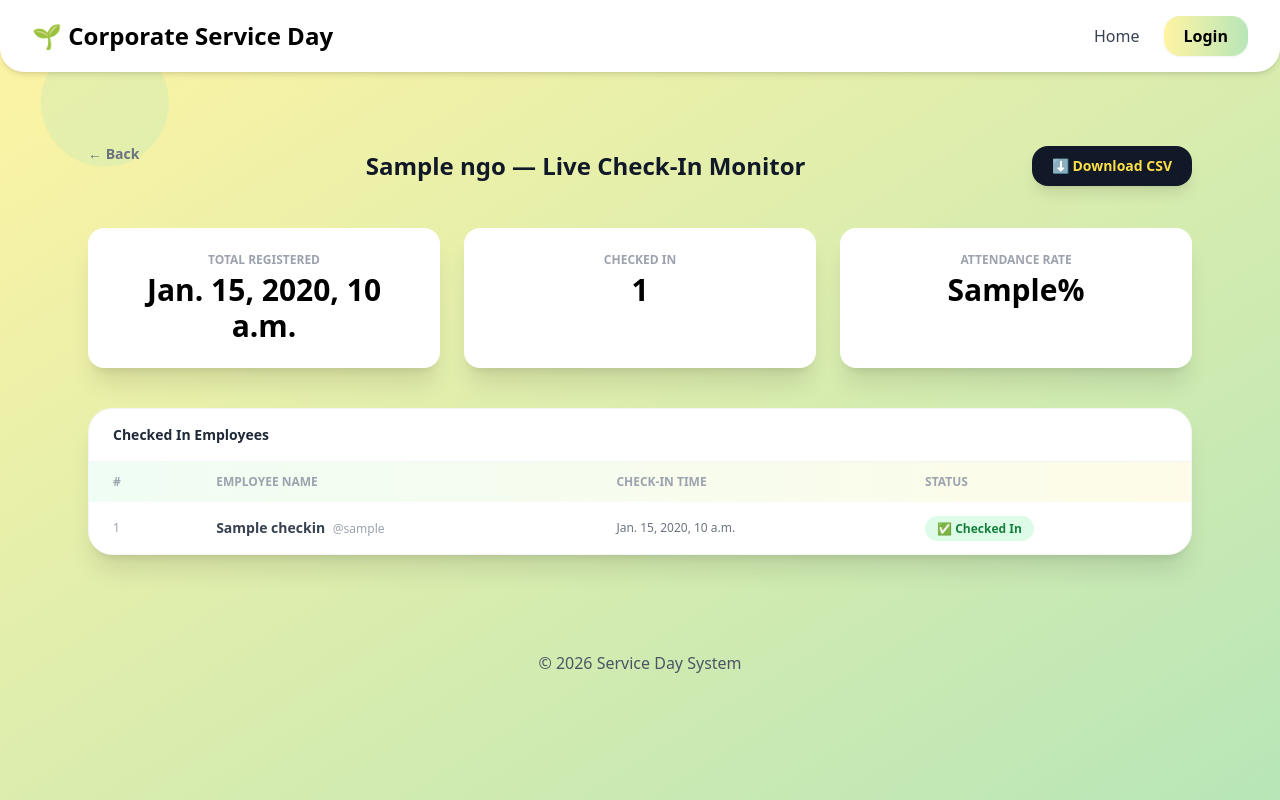
After one commit to MrQin877/serviceday-api-gateway, a Django app: template templates/checkin/list.html in a window 1280 px wide. The commit adds this page. Run offline with Django 5.2, Linux system fonts and the light colour scheme; the template is opened without the code that fills it: most values are stand-ins (such as "Sample title", 1, 10 or a date in 2020); some libraries are stand-ins or nearby versions.

Commit message:
Enhance check-in views and live monitor UI
Normalize NGO/registration IDs and enrich check-in flows; compute attendance stats and supply NGO context to templates. gateway/views.py: coerce NGO and registration ngo_id to int, attach registration's NGO object, fetch/enrich live checkins with user names, fetch total registered count and attendance percentage, and include NGO data for templates; also fetch QR and pass NGO to QR view. Templates: add a new checkin/list.html (new live monitor UI with CSV download), remove old live_monitor.html, and rename/adjust generate_qr.html → qr.html with layout and data display tweaks.

```diff
--- /dev/null
+++ b/templates/checkin/list.html
@@ -0,0 +1,137 @@
+{% extends "base.html" %}
+
+{% block content %}
+
+<div class="max-w-6xl mx-auto px-6 py-10">
+
+  <!-- Header Row -->
+  <div class="flex flex-col md:flex-row items-start md:items-center justify-between mb-10 gap-4">
+    <a href="{% url 'admin_dashboard' %}"
+       class="inline-flex items-center gap-2 text-sm font-semibold text-gray-500 hover:text-gray-800 transition mb-6">
+       ← Back
+    </a>
+    <div class="flex-1 text-center">
+      <h1 class="text-2xl font-bold text-gray-900">
+        {{ ngo.name|default:"Activity" }} — Live Check-In Monitor
+      </h1>
+    </div>
+    <button onclick="downloadCSV()"
+        class="bg-gray-900 text-yellow-300 font-bold text-sm px-5 py-2.5 rounded-2xl shadow-lg">
+        ⬇ Download CSV
+    </button>
+  </div>
+
+  <!-- Stat Cards -->
+  <div class="grid md:grid-cols-3 gap-6 mb-10">
+    <div class="bg-white rounded-2xl shadow-xl p-6 text-center">
+      <p class="text-xs font-bold text-gray-400 uppercase mb-1">Total Registered</p>
+      <p class="text-3xl font-bold text-black">{{ total_registered }}</p>
+    </div>
+    <div class="bg-white rounded-2xl shadow-xl p-6 text-center">
+      <p class="text-xs font-bold text-gray-400 uppercase mb-1">Checked In</p>
+      <p class="text-3xl font-bold text-black">{{ checked_in_count }}</p>
+    </div>
+    <div class="bg-white rounded-2xl shadow-xl p-6 text-center">
+      <p class="text-xs font-bold text-gray-400 uppercase mb-1">Attendance Rate</p>
+      <p class="text-3xl font-bold text-black">{{ attendance_pct }}%</p>
+    </div>
+  </div>
+
+  <!-- Check-In Table -->
+  <div class="bg-white rounded-3xl shadow-xl overflow-hidden border border-gray-100 mt-6">
+    <div class="px-6 py-4 border-b border-gray-100">
+      <h2 class="font-bold text-gray-800 text-sm">Checked In Employees</h2>
+    </div>
+    <div class="overflow-x-auto">
+      <table class="w-full text-sm">
+        <thead>
+          <tr class="bg-gradient-to-r from-[#f0fdf4] to-[#fefce8]">
+            <th class="text-left px-6 py-3 text-xs font-bold text-gray-400 uppercase">#</th>
+            <th class="text-left px-6 py-3 text-xs font-bold text-gray-400 uppercase">Employee Name</th>
+            <th class="text-left px-6 py-3 text-xs font-bold text-gray-400 uppercase">Check-In Time</th>
+            <th class="text-left px-6 py-3 text-xs font-bold text-gray-400 uppercase">Status</th>
+          </tr>
+        </thead>
+        <tbody class="divide-y divide-gray-50">
+          {% for checkin in checkins %}
+          <tr class="hover:bg-green-50 transition-colors">
+            <td class="px-6 py-4 text-gray-400 text-xs">{{ forloop.counter }}</td>
+            <td class="px-6 py-4 text-gray-700 font-semibold">
+                {% if checkin.employee_name %}
+                    {{ checkin.employee_name }}
+                    {% if checkin.username %}
+                        <span class="text-xs text-gray-400 font-normal ml-1">
+                            @{{ checkin.username }}
+                        </span>
+                    {% endif %}
+                {% else %}
+                    Employee #{{ checkin.employee_id }}
+                {% endif %}
+            </td>
+            <td class="px-6 py-4 text-gray-500 text-xs">
+              {{ checkin.checked_in_at }}
+            </td>
+            <td class="px-6 py-4">
+              <span class="bg-green-100 text-green-700 px-3 py-1 rounded-full text-xs font-semibold">
+                ✅ Checked In
+              </span>
+            </td>
+          </tr>
+          {% empty %}
+          <tr>
+            <td colspan="4" class="px-6 py-16 text-center">
+              <div class="text-4xl mb-3">📋</div>
+              <p class="font-bold text-gray-700 mb-1">No check-ins yet</p>
+              <p class="text-sm text-gray-400">Employees haven't checked in yet.</p>
+            </td>
+          </tr>
+          {% endfor %}
+        </tbody>
+      </table>
+    </div>
+  </div>
+
+</div>
+
+
+<script>
+function downloadCSV() {
+    const table = document.querySelector('table');
+    if (!table) {
+        alert('No table found');
+        return;
+    }
+
+    let csv = [];
+
+    // add header manually
+    csv.push('"#","Employee","Check-In Time","Status"');
+
+    // get data rows from tbody only
+    const rows = table.querySelectorAll('tbody tr');
+    console.log('Data rows:', rows.length);
+
+    rows.forEach(function(row) {
+        let cols = [];
+        row.querySelectorAll('td').forEach(function(cell) {
+            let text = cell.innerText.replace(/\s+/g, ' ').trim();
+            cols.push('"' + text.replace(/"/g, '""') + '"');
+        });
+        if (cols.length > 0) csv.push(cols.join(','));
+    });
+
+    console.log('CSV content:', csv);
+
+    const blob = new Blob([csv.join('\n')], { type: 'text/csv;charset=utf-8;' });
+    const url = URL.createObjectURL(blob);
+    const link = document.createElement('a');
+    link.href = url;
+    link.download = 'checkins.csv';
+    document.body.appendChild(link);
+    link.click();
+    document.body.removeChild(link);
+    URL.revokeObjectURL(url);
+}
+</script>
+
+{% endblock %}
```
Also changed, not shown: gateway/views.py (+82 -13 lines), templates/checkin/live_monitor.html (deleted, +0 -131 lines), templates/checkin/qr.html (renamed from templates/checkin/generate_qr.html, +15 -23 lines).
